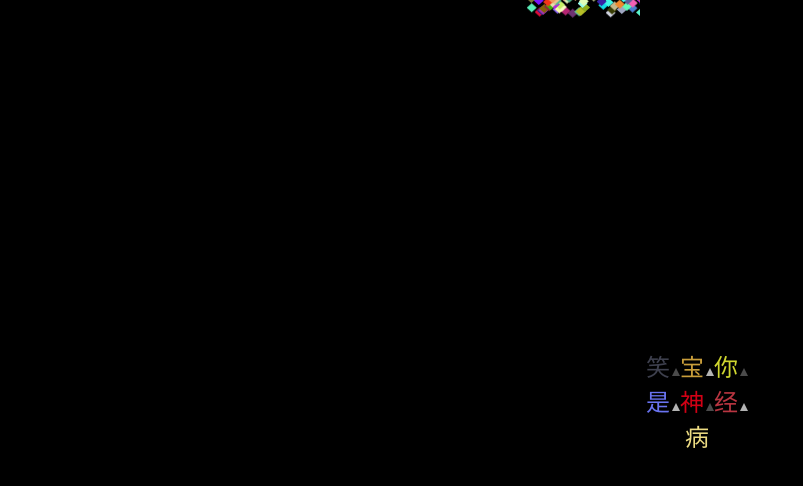
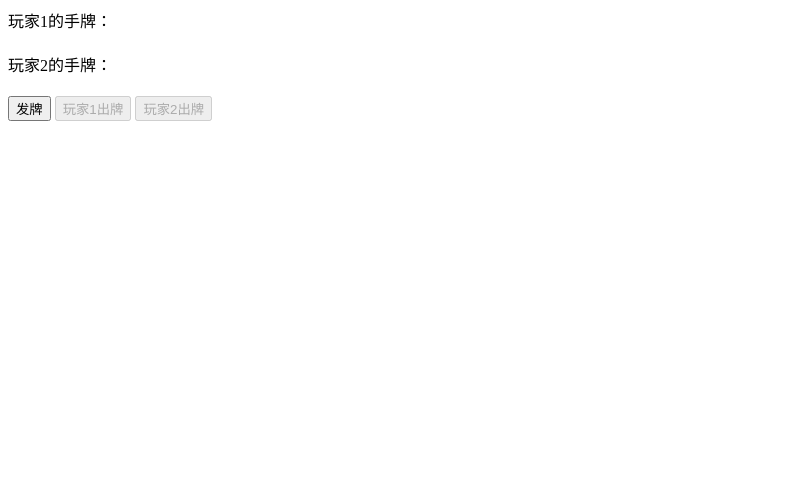
Before and after one commit to mcxgjkh/guojingshu, a plain HTML site: page index.html in a window 1280 px wide. Shown: the whole page, without its empty margins (0-803 px from the left). Drawn offline with Linux system fonts and the light colour scheme.

Commit message:
Add files via upload

```diff
--- a/index.html
+++ b/index.html
@@ -3,134 +3,27 @@
 <head>
     <meta charset="UTF-8">
     <meta name="viewport" content="width=device-width, initial-scale=1.0">
-<title>满屏爱心掉落与彩色文字出现</title>
+    <title>简单的扑克牌游戏</title>
     <style>
-  body, html {
-    height: 100%;
-    margin: 0;
-    overflow: hidden;
-    display: flex;
-    align-items: center;
-    justify-content: center;
-    background-color: #000;
+        .card {
+            display: inline-block;
+            padding: 5px 10px;
+            margin: 5px;
+            border: 1px solid black;
         }
-
-  .heart {
-    position: absolute;
-    width: 10px;
-    height: 9px;
-    background-color: red;
-    clip-path: polygon(50% 0%, 100% 50%, 50% 100%, 0% 50%);
-  }
-
-  .text-container {
-    text-align: center;
-    font-size: 24px;
-    color: white;
-    font-family: 'Arial', sans-serif;
-    cursor: text;
-  }
-
-  .caret {
-    display: inline-block;
-    width: 0;
-    height: 0;
-    border-left: 4px solid transparent;
-    border-right: 4px solid transparent;
-    border-bottom: 8px solid white;
-    margin-left: 2px;
-    animation: blink 1s infinite;
-  }
-
-  @keyframes blink {
-    0%, 100% { opacity: 1; }
-    50% { opacity: 0; }
-  }
-
-  .heart-container {
-    position: relative;
-    width: 100%;
-    height: 100%;
-    overflow: hidden;
-    pointer-events: none;
-  }
-
-  .heart {
-    animation: fall 5s linear infinite;
-  }
-
-  @keyframes fall {
-    0% {
-      transform: translateY(-100%);
-    }
-    100% {
-      transform: translateY(100%);
-    }
+        .player-hand {
+            margin-bottom: 20px;
         }
     </style>
 </head>
 <body>
+    <div id="player1" class="player-hand">玩家1的手牌：<br></div>
+    <div id="player2" class="player-hand">玩家2的手牌：<br></div>
+    <button id="dealBtn">发牌</button>
+    <button id="playBtnPlayer1" disabled>玩家1出牌</button>
+    <button id="playBtnPlayer2" disabled>玩家2出牌</button>
+    <div id="result"></div>
 
-<div class="heart-container">
-  <!-- 爱心会动态添加到这个容器中 -->
-</div>
-
-<div class="text-container" id="textContainer"></div>
-
-<script>
-function createHeart() {
-  const heart = document.createElement('div');
-  heart.className = 'heart';
-  heart.style.left = `${Math.random() * 100}%`; // 随机位置
-  heart.style.backgroundColor = getRandomColor(); // 随机颜色
-  const heartContainer = document.querySelector('.heart-container');
-  heartContainer.appendChild(heart);
-
-  // 当爱心移出屏幕时，移除该元素
-  heart.addEventListener('animationend', () => {
-    heart.remove();
-  });
-}
-
-function getRandomColor() {
-  const letters = '0123456789ABCDEF';
-  let color = '#';
-  for (let i = 0; i < 6; i++) {
-    color += letters[Math.floor(Math.random() * 16)];
-  }
-  return color;
-}
-
-function animateText(text) {
-  const textContainer = document.getElementById('textContainer');
-  let currentIndex = 0;
-  const intervalId = setInterval(() => {
-    if (currentIndex < text.length) {
-      const char = text[currentIndex];
-      const span = document.createElement('span');
-      span.textContent = char;
-      span.style.color = getRandomColor(); // 每个字符随机颜色
-      if (char === ' ') {
-        span.style.width = '0.5em'; // 给空格一些宽度
-      }
-      if (currentIndex < text.length - 1) {
-        span.appendChild(document.createElement('span')).className = 'caret'; // 添加光标，但不在最后一个字符后
-      }
-      textContainer.appendChild(span);
-      currentIndex++;
-    } else {
-      clearInterval(intervalId);
-    }
-  }, 500); // 调整这里的数字以改变字符出现的速度
-}
-
-// 创建多个爱心
-setInterval(createHeart, 100); // 每10ms创建一个爱心
-
-// 模拟文本逐个出现
-const textToAnimate = "笑宝你是神经病";
-animateText(textToAnimate);
-
-</script>
+    <script src="game.js"></script>
 </body>
 </html>
--- /dev/null
+++ b/styles.css
@@ -0,0 +1,40 @@
+body {
+    font-family: Arial, sans-serif;
+    display: flex;
+    flex-direction: column;
+    align-items: center;
+    justify-content: center;
+    height: 100vh;
+    margin: 0;
+}
+
+#app {
+    text-align: center;
+}
+
+.player {
+    margin-bottom: 20px;
+}
+
+.cards {
+    display: flex;
+    flex-wrap: wrap;
+    justify-content: space-around;
+}
+
+.card {
+    width: 80px;
+    height: 120px;
+    background-color: #f0f0f0;
+    border: 1px solid #ccc;
+    border-radius: 5px;
+    display: flex;
+    flex-direction: column;
+    align-items: center;
+    justify-content: center;
+    font-size: 16px;
+    font-weight: bold;
+    margin: 5px;
+    padding: 5px;
+    box-shadow: 0 2px 5px rgba(0, 0, 0, 0.1);
+}
```
Lines whose indentation alone changed are shown as unchanged.
